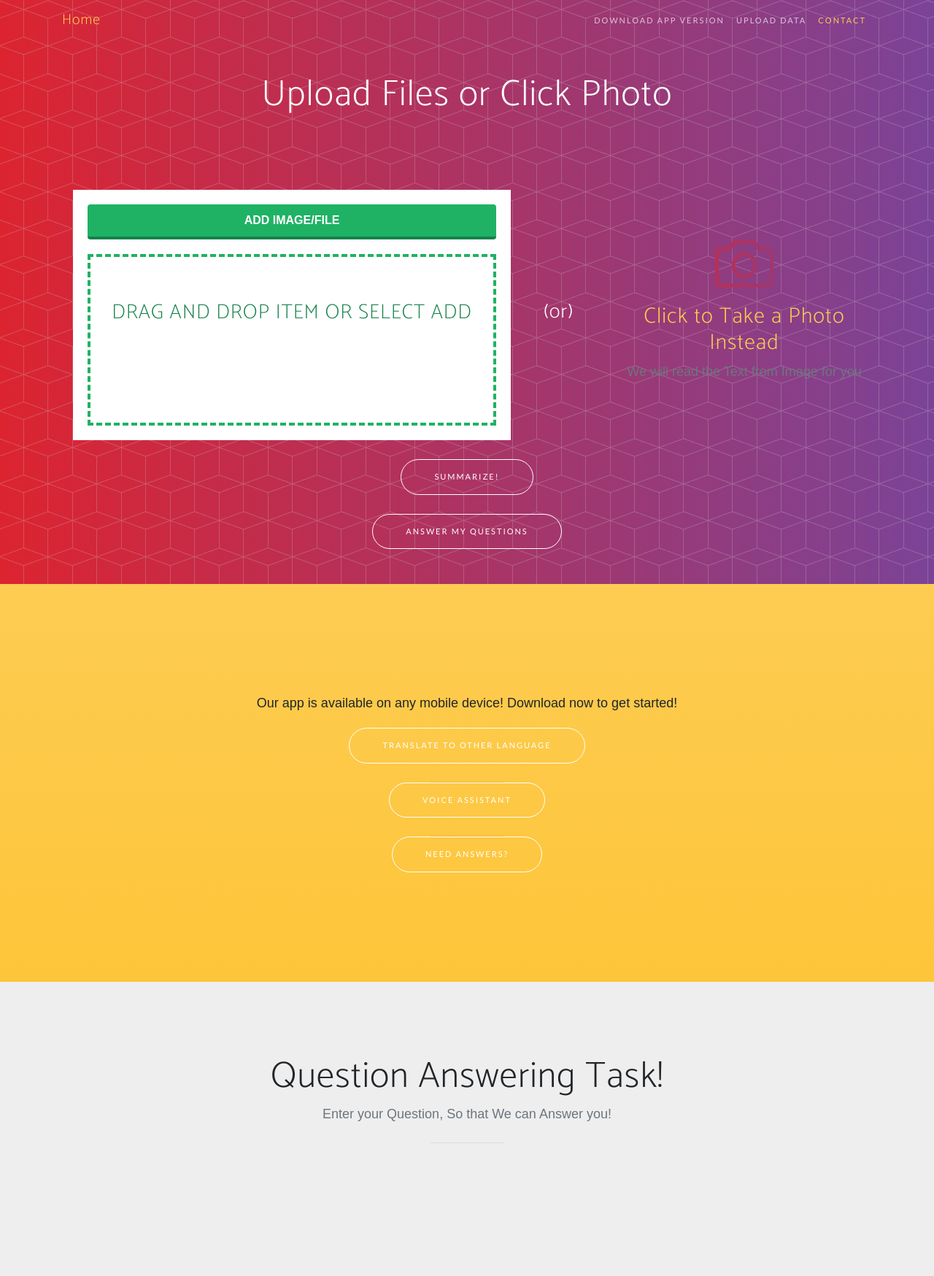
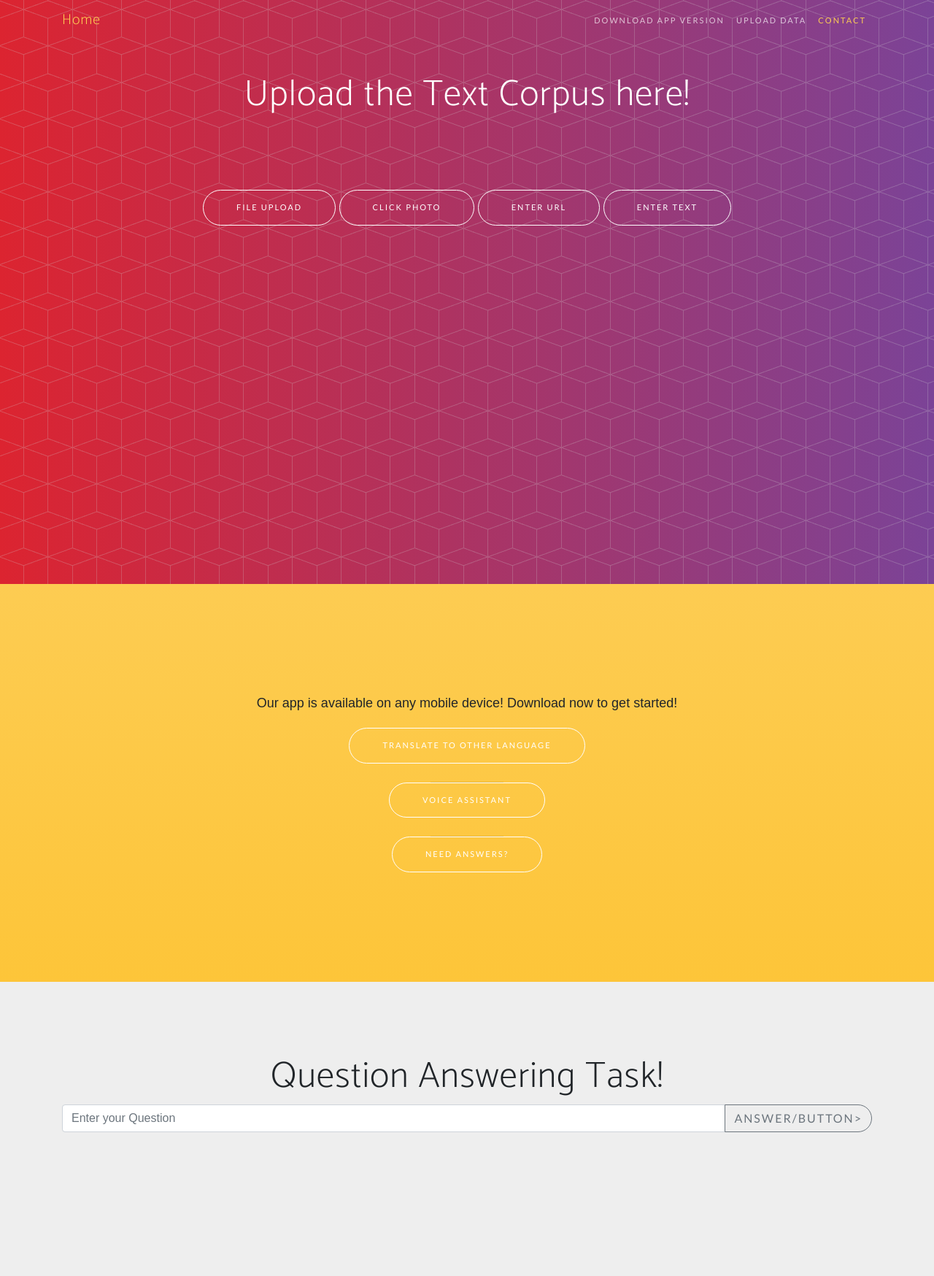
Before and after one commit to Anirudh42/Corpus.ai, a Django app: page /home/features/ in a window 1280 px wide. Shown: the top 1748 px of the page at 73% size. Run offline with Django 3.2, Linux system fonts and the light colour scheme; some libraries are stand-ins or nearby versions; some web fonts are replaced.

Commit message:
UI Design and Bug Fix

```diff
--- a/corpus/txtsum/static/camera/js/main.js
+++ b/corpus/txtsum/static/camera/js/main.js
@@ -318,9 +318,3 @@ function blobToFile(theBlob, fileName){
     theBlob.name = fileName;
     return theBlob;
 }
-
-function summ(){
-    var corpus1 = '{{corpus}}';
-    document.getElementById("comment").style.display = "block";
-    document.getElementById("comment").innerHTML = corpus1;
-}
--- a/corpus/txtsum/static/features/css/main.css
+++ b/corpus/txtsum/static/features/css/main.css
@@ -4,7 +4,7 @@ body {
   }
 
   .file-upload {
-    background-color: #ffffff;
+    background-color: transparent;
     width: 300px;
     margin: 0 auto;
     padding: 20px;
@@ -75,7 +75,7 @@ body {
   }
 
   .file-upload {
-    background-color: #ffffff;
+    background-color: transparent;
     width: 600px;
     margin: 0 auto;
     padding: 20px;
@@ -148,7 +148,7 @@ body {
   .drag-text h3 {
     font-weight: 100;
     text-transform: uppercase;
-    color: #15824B;
+    color:  #ffffff ;
     padding: 60px 0;
   }
 
--- a/corpus/txtsum/static/features/js/main.js
+++ b/corpus/txtsum/static/features/js/main.js
@@ -32,9 +32,73 @@ function readURL(input) {
           $('.image-upload-wrap').removeClass('image-dropping');
   });
 
-  // function summary(){
-  //   document.getElementById("comment").style.display = "block";
-  //   document.getElementById("comment").innerHTML = "Lorem Ipsum is simply dummy text of the printing and typesetting industry. Lorem Ipsum has been the industry's standard dummy text ever since the 1500s, when an unknown printer took a galley of type and scrambled it to make a type specimen book. It has survived not only five centuries, but also the leap into electronic typesetting, remaining essentially unchanged. It was popularised in the 1960s with the release of Letraset sheets containing Lorem Ipsum passages, and more recently with desktop publishing software like Aldus PageMaker including versions of Lorem Ipsum."
-  //   var summary = '{{corpus}}'
-  //   console.log(summary);
-  // }
+  function summ(){
+    document.getElementById("comment").style.display = "block";
+    var corpus = document.getElementById("myVar").value;
+    document.getElementById("comment").innerHTML = corpus;
+  }
+
+  function file(){
+      var x = document.getElementById("File");
+      var y = document.getElementById("img1");
+      var z = document.getElementById("url1");
+      var t = document.getElementById("text1");
+      if (x.style.display === "none") {
+        x.style.display = "block";
+        y.style.display = "none";
+        z.style.display = "none";
+        t.style.display = "none";
+      } else {
+        x.style.display = "none";
+      }
+
+  }
+
+  function url1(){
+    var x = document.getElementById("File");
+    var y = document.getElementById("img1");
+    var z = document.getElementById("url1");
+    var t = document.getElementById("text1");
+    if (z.style.display === "none") {
+      x.style.display = "none";
+      y.style.display = "none";
+      z.style.display = "block";
+      t.style.display = "none";
+    } else {
+      z.style.display = "none";
+    }
+
+}
+
+function img1(){
+  var x = document.getElementById("File");
+  var y = document.getElementById("img1");
+  var z = document.getElementById("url1");
+  var t = document.getElementById("text1");
+  if (y.style.display === "none") {
+    x.style.display = "none";
+    y.style.display = "block";
+    z.style.display = "none";
+    t.style.display = "none";
+  } else {
+    y.style.display = "none";
+  }
+
+}
+
+function text1(){
+  console.log("HI")
+  var x = document.getElementById("File");
+  var y = document.getElementById("img1");
+  var z = document.getElementById("url1");
+  var t = document.getElementById("text1");
+  if (t.style.display === "none") {
+    x.style.display = "none";
+    y.style.display = "none";
+    z.style.display = "none";
+    t.style.display = "block";
+  } else {
+    t.style.display = "none";
+  }
+
+}
--- a/corpus/txtsum/templates/features/index.html
+++ b/corpus/txtsum/templates/features/index.html
@@ -26,6 +26,7 @@
   <!-- Custom styles for this template -->
   <link href="{% static 'features/css/new-age.min.css' %}" rel="stylesheet">
   <link href="{% static 'features/css/main.css' %}" rel="stylesheet">
+  <script src="{% static 'features/js/main.js' %}"></script>
 
 </head>
 
@@ -34,7 +35,7 @@
   <!-- Navigation -->
   <nav class="navbar navbar-expand-lg navbar-light fixed-top" id="mainNav">
     <div class="container">
-      <a class="navbar-brand js-scroll-trigger" href="javascript:history.back()">Home</a>
+      <a class="navbar-brand js-scroll-trigger" href="../">Home</a>
       <button class="navbar-toggler navbar-toggler-right" type="button" data-toggle="collapse" data-target="#navbarResponsive" aria-controls="navbarResponsive" aria-expanded="false" aria-label="Toggle navigation">
         Menu
         <i class="fas fa-bars"></i>
@@ -57,12 +58,19 @@
 
   <header class="masthead">
       <section class="features" id="features">
+
           <div class="section-heading text-center">
-              <h2>Upload Files or Click Photo</h2>
+              <h2>Upload the Text Corpus here!</h2>
             </div>
-          <div class="container">
-            <div class="row">
-              <div class="col-lg my-auto">
+
+            <div class="col my-auto text-center">
+              <a  class="btn btn-outline btn-xl js-scroll-trigger" onclick="file()">File Upload</a>
+              <a  class="btn btn-outline btn-xl js-scroll-trigger" onclick="img1()">Click Photo</a>
+              <a  class="btn btn-outline btn-xl js-scroll-trigger" onclick="url1()">Enter URL</a>
+              <a  class="btn btn-outline btn-xl js-scroll-trigger" onclick="text1()">Enter Text</a>
+            </div>
+
+              <div class="col-lg my-auto" id="File" style="display:none">
                 <div class="container-fluid">
                           <div class="file-upload">
                               <button class="file-upload-btn" type="button" onclick="$('.file-upload-input').trigger( 'click' )">Add Image/File</button>
@@ -83,26 +91,42 @@
                             </div>
                       </div>
                     </div>
-                    <div class="col-lg my-auto">
-                    <h3>(or)</h3>
-                  </div>
-                    <div class="col-lg-4 my-auto">
+
+                <div class="col-lg my-auto" id="img1" style="display:none">
+                  <div class="container-fluid">
+                    <!-- <div class="col-lg-12 my-auto center"> -->
                       <div class="feature-item">
-                        <i class="icon-camera text-primary"></i>
-                        <a href="camera"><h3>Click to Take a Photo Instead</h3></a>
+                        <i class="text-primary"></i>
+                        <a href="camera"><h3>Confirm to Open your Camera!</h3></a>
                         <p class="text-muted">We will read the Text from Image for you</p>
                       </div>
-                    </div>
+                    <!-- </div> -->
+                </div>
+                </div>
+
+                <div class="col-lg my-auto" id="url1" style="display:none">
+                  <!-- <div class="container-fluid"> -->
+                    <div class='file-upload'>
+                      <div class="input-group mb-3">
+                        <div class="input-group-prepend">
+                          <span class="input-group-text" id="inputGroup-sizing-default">URL:</span>
+                        </div>
+                        <input type="text" class="form-control" aria-label="Default" aria-describedby="inputGroup-sizing-default">
+                      </div>
+
+                      </div>
+                    <!-- </div> -->
+                </div>
+
+                <div class="col-lg my-auto" id="text1" style="display:none">
+                    <!-- <div class="container-fluid"> -->
+                <div class='file-upload'>
+                <div class="form-group">
+                    <label for="exampleFormControlTextarea1"></label>
+                    <textarea class="form-control" id="exampleFormControlTextarea1" placeholder="Enter your Text here" rows="10"></textarea>
                   </div>
-                    <hr>
-                      <div class="col my-auto text-center">
-                      <a href="#summary" class="btn btn-outline btn-xl js-scroll-trigger" onclick=summ()>Summarize!</a>
-                      </div>
-                    <hr>
-                      <div class="col my-auto text-center">
-                          <a href="#qna" class="btn btn-outline btn-xl js-scroll-trigger">Answer My Questions</a>
-                      </div>
                 </div>
+              </div>
         </section>
 
   </header>
@@ -111,7 +135,7 @@
     <div class="container">
       <div class="row">
         <div class="col-md-8 mx-auto">
-          {% comment %} <h2 class="section-heading">Summary:</h2> {% endcomment %}
+      <input type="hidden" id="myVar" name="variable" value="{{ corpus }}">
       <textarea id="comment" style="width: 400px; padding: 10px; height: 150px; margin:auto;
           display: none; font-family:Sans-serif; font-size:1.2em;">
       </textarea>
@@ -137,8 +161,12 @@
     <div class="container">
       <div class="section-heading text-center">
         <h2>Question Answering Task!</h2>
-        <p class="text-muted">Enter your Question, So that We can Answer you!</p>
-        <hr>
+        <div class="input-group mb-3">
+          <input type="text" class="form-control" placeholder="Enter your Question" aria-label="Recipient's username" aria-describedby="basic-addon2">
+          <div class="input-group-append">
+            <button class="btn btn-outline-secondary" type="button">Answer/button>
+          </div>
+        </div>
       </div>
      </div>
   </section>
@@ -199,7 +227,7 @@
   <!-- Bootstrap core JavaScript -->
   <script src="{% static 'features/vendor/jquery/jquery.min.js' %}"></script>
   <script src="{% static 'features/vendor/bootstrap/js/bootstrap.bundle.min.js' %}"></script>
-  <script src="{% static 'features/js/main.js' %}"></script>
+
 
   <!-- Plugin JavaScript -->
   <script src="{% static 'features/vendor/jquery-easing/jquery.easing.min.js' %}"></script>
--- a/corpus/txtsum/views.py
+++ b/corpus/txtsum/views.py
@@ -27,7 +27,7 @@ def image(request):
     im = cv2.imdecode(nparr, cv2.IMREAD_COLOR)
     # Run tesseract OCR on image
     corpus = pytesseract.image_to_string(im, config=config)
-    # print(corpus)
+    print(corpus)
     request.session['corpus'] = corpus
     # Print recognized text
     return redirect('features')
```
Also changed, not shown: corpus/db.sqlite3.
